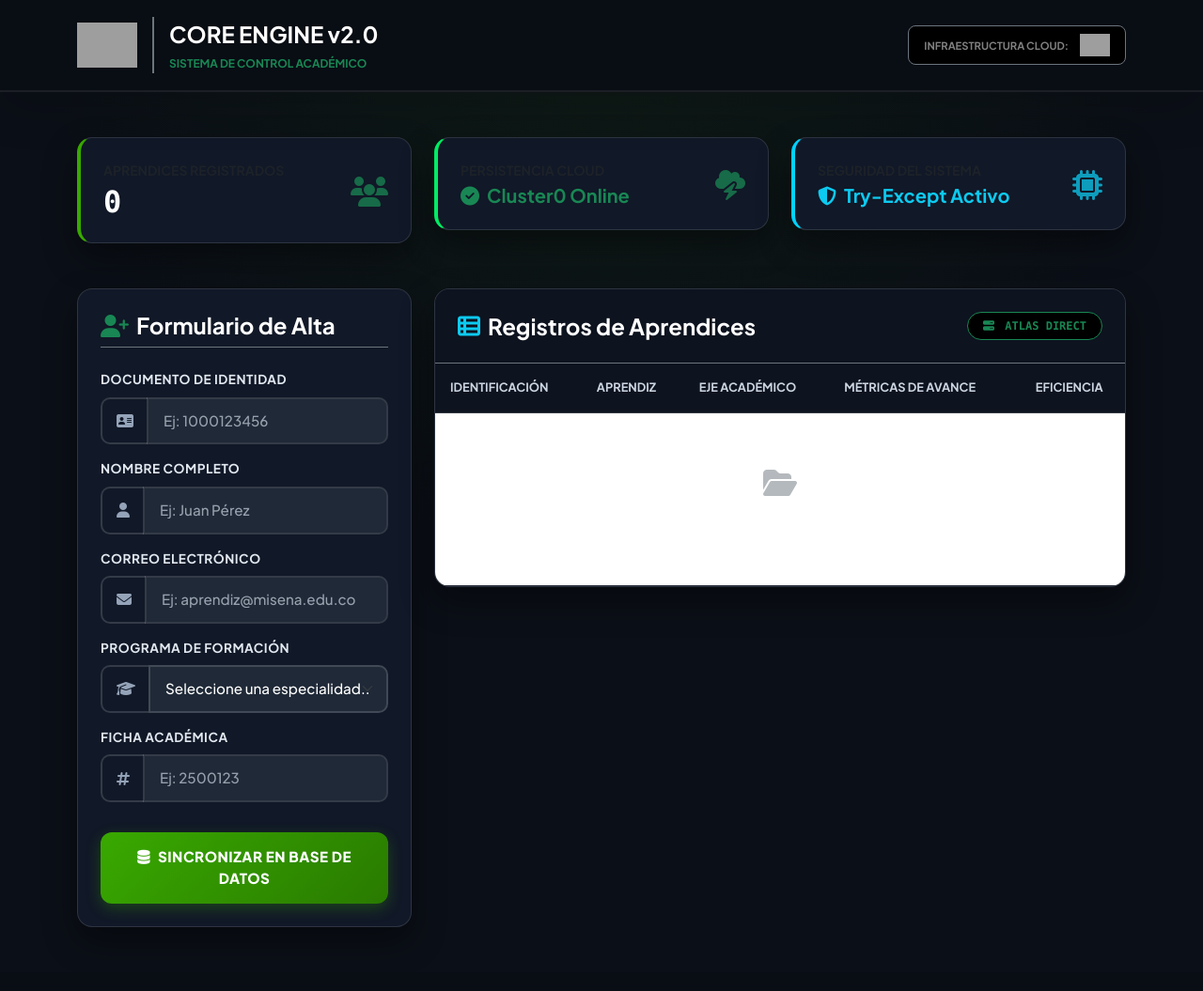
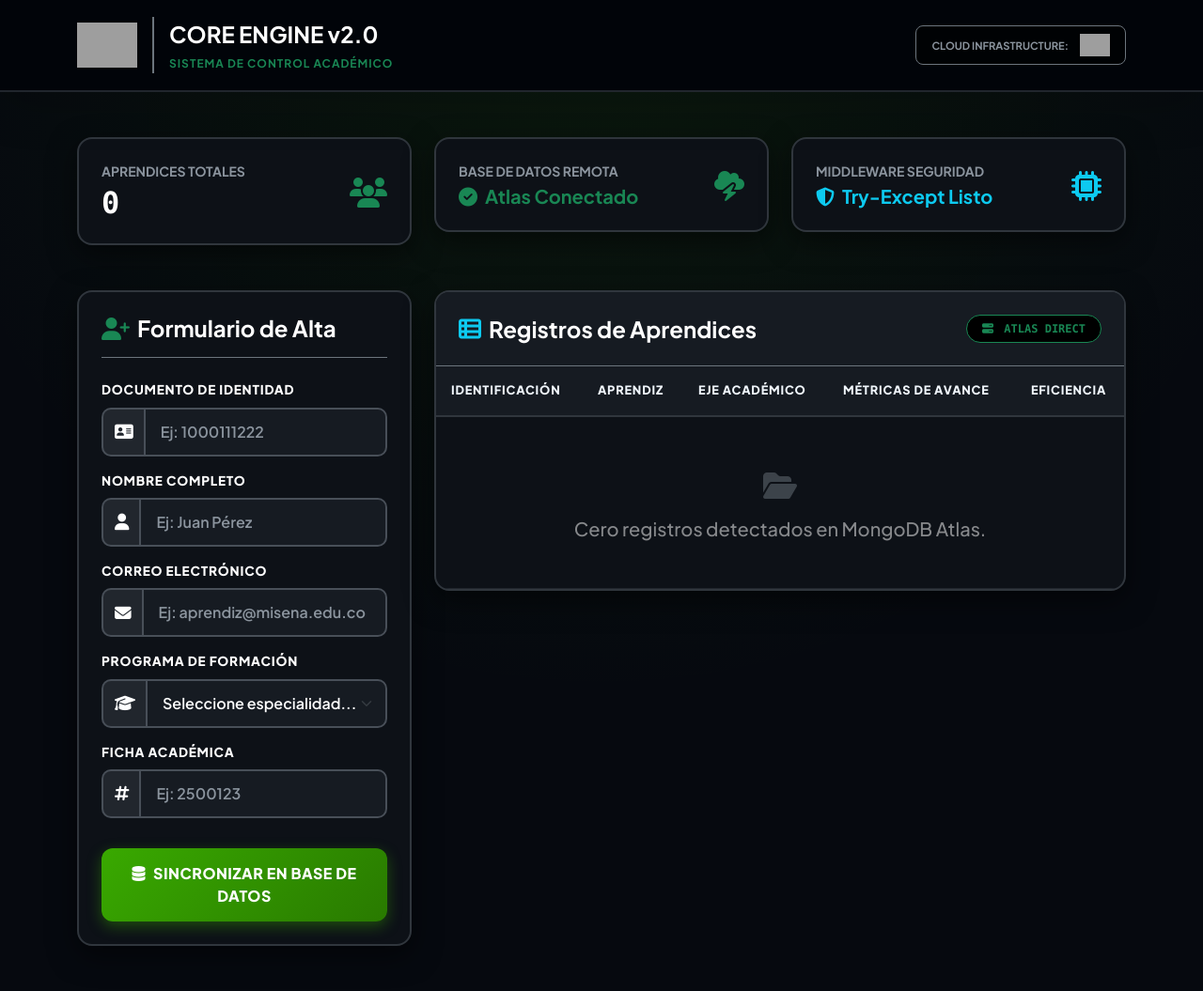
Before and after one commit to Brayanbii/june05, a Flask app: page / in a window 1280 px wide. Shown: the whole page at 94% size. Before the commit the page ends 987 px from the top, so only its background shows below. Run offline with Flask 3, Linux system fonts and the light colour scheme; data that the repository does not hold is empty; grey boxes are pictures that could not be loaded.

Commit message:
Update index.html

```diff
--- a/templates/index.html
+++ b/templates/index.html
@@ -4,151 +4,176 @@
     <meta charset="UTF-8">
     <meta name="viewport" content="width=device-width, initial-scale=1.0">
     <title>SENA Core Engine v2.0 - Dashboard</title>
-    <link href="https://fonts.googleapis.com/css2?family=Plus+Jakarta+Sans:wght@400;500;600;700;800&display=swap" rel="stylesheet">
+    <link href="https://fonts.googleapis.com/css2?family=Plus+Jakarta+Sans:wght@500;600;700;800&display=swap" rel="stylesheet">
     <link rel="stylesheet" href="https://cdnjs.cloudflare.com/ajax/libs/font-awesome/6.4.0/css/all.min.css">
     <link href="https://cdn.jsdelivr.net/npm/bootstrap@5.3.0/dist/css/bootstrap.min.css" rel="stylesheet">
 
     <style>
         :root {
-            --bg-main: #0b0f17;
-            --panel-bg: #111827;
-            --input-bg: #1f2937;
+            --bg-main: #06090f;
+            --panel-bg: #0d1117;
+            --input-bg: #161b22;
             --sena-green: #39A900;
             --mongo-green: #00ED64;
             --text-bright: #ffffff;
-            --text-labels: #e2e8f0;
-            --text-muted: #94a3b8;
+            --text-muted: #8b949e;
         }
 
         body {
-            background-color: var(--bg-main);
-            color: var(--text-bright);
+            background-color: var(--bg-main) !important;
+            color: var(--text-bright) !important;
             font-family: 'Plus Jakarta Sans', sans-serif;
-            background-image: radial-gradient(circle at 50% 0%, rgba(57, 169, 0, 0.08) 0%, transparent 50%);
+            background-image: radial-gradient(circle at 50% 0%, rgba(57, 169, 0, 0.1) 0%, transparent 60%);
             min-height: 100vh;
         }
 
         .main-header {
-            background-color: #090d14;
-            border-bottom: 2px solid rgba(255, 255, 255, 0.08);
+            background-color: #010409;
+            border-bottom: 2px solid #21262d;
             padding: 18px 0;
         }
 
         .card-pro {
-            background-color: var(--panel-bg);
-            border: 1px solid rgba(255, 255, 255, 0.12);
+            background-color: var(--panel-bg) !important;
+            border: 2px solid #30363d !important;
             border-radius: 16px;
-            box-shadow: 0 15px 35px rgba(0, 0, 0, 0.4);
+            box-shadow: 0 10px 30px rgba(0, 0, 0, 0.5);
         }
 
+        /* --- ESCUDO DE CONTRASTE Y VISIBILIDAD EN INPUTS --- */
         .form-label-custom {
-            color: var(--text-labels) !important;
-            font-weight: 700;
+            color: #ffffff !important;
+            font-weight: 800;
             font-size: 0.85rem;
             text-transform: uppercase;
-            letter-spacing: 0.5px;
+            letter-spacing: 0.8px;
             margin-bottom: 8px;
             display: block;
         }
 
         .form-control, .form-select {
             background-color: var(--input-bg) !important;
-            border: 2px solid rgba(255, 255, 255, 0.15) !important;
-            color: var(--text-bright) !important;
+            border: 2px solid #484f58 !important;
+            color: #ffffff !important;
             border-radius: 10px;
             padding: 12px 16px;
-            font-size: 0.95rem;
-            font-weight: 500;
+            font-size: 1rem;
+            font-weight: 600;
         }
 
+        /* Color de los textos de sugerencia (Placeholders) */
         .form-control::placeholder {
-            color: #cbd5e1 !important;
-            opacity: 0.7;
+            color: #8b949e !important;
+            opacity: 1 !important;
         }
 
+        /* Corrección definitiva para las opciones del desplegable (Select) */
         .form-select option {
-            background-color: var(--panel-bg);
-            color: var(--text-bright);
+            background-color: #161b22 !important;
+            color: #ffffff !important;
+            font-weight: 600;
+            padding: 12px;
         }
 
+        /* Foco del teclado y mouse */
         .form-control:focus, .form-select:focus {
-            border-color: var(--mongo-green) !important;
-            box-shadow: 0 0 0 4px rgba(0, 237, 100, 0.2) !important;
+            border-color: var(--sena-green) !important;
+            box-shadow: 0 0 0 4px rgba(57, 169, 0, 0.25) !important;
+            color: #ffffff !important;
             outline: none;
         }
 
+        /* SOLUCIÓN AL AUTOCOMPLETADO BLANCO DE CHROME */
+        .form-control:-webkit-autofill,
+        .form-control:-webkit-autofill:hover,
+        .form-control:-webkit-autofill:focus,
+        .form-select:-webkit-autofill {
+            -webkit-text-fill-color: #ffffff !important;
+            -webkit-box-shadow: 0 0 0px 1000px #161b22 inset !important;
+            transition: background-color 5000s ease-in-out 0s;
+        }
+
         .input-group-text-custom {
-            background-color: #111827;
-            border: 2px solid rgba(255, 255, 255, 0.15);
-            border-right: none;
-            color: var(--text-muted);
+            background-color: #21262d !important;
+            border: 2px solid #484f58 !important;
+            border-right: none !important;
+            color: #ffffff !important;
             border-radius: 10px 0 0 10px;
-            padding-left: 15px;
-            padding-right: 15px;
+            font-size: 1.1rem;
         }
 
         .form-control-with-icon {
             border-radius: 0 10px 10px 0 !important;
         }
 
+        /* --- BOTÓN DE ACCIÓN --- */
         .btn-sena-action {
-            background: linear-gradient(135deg, var(--sena-green) 0%, #297a00 100%);
-            color: #ffffff;
-            border: none;
+            background: linear-gradient(135deg, var(--sena-green) 0%, #297a00 100%) !important;
+            color: #ffffff !important;
+            border: none !important;
             font-weight: 800;
-            font-size: 0.95rem;
+            font-size: 1rem;
             letter-spacing: 0.5px;
             padding: 15px;
             border-radius: 12px;
-            box-shadow: 0 5px 15px rgba(57, 169, 0, 0.3);
+            box-shadow: 0 5px 15px rgba(57, 169, 0, 0.4);
+            text-transform: uppercase;
         }
 
         .btn-sena-action:hover {
-            filter: brightness(1.1);
-            color: #ffffff;
+            filter: brightness(1.15);
         }
 
+        /* --- CONTRASTE EN TABLAS --- */
         .table-pro {
-            color: var(--text-bright);
+            color: #ffffff !important;
             margin-bottom: 0;
         }
 
         .table-pro thead th {
-            background-color: #0d131f;
-            color: #cbd5e1 !important;
-            font-weight: 700;
+            background-color: #161b22 !important;
+            color: #f0f6fc !important;
+            font-weight: 800;
             text-transform: uppercase;
             font-size: 0.8rem;
+            letter-spacing: 0.8px;
             padding: 16px;
-            border-bottom: 2px solid rgba(255, 255, 255, 0.15);
+            border-bottom: 2px solid #30363d !important;
         }
 
         .table-pro tbody td {
             padding: 16px;
-            border-bottom: 1px solid rgba(255, 255, 255, 0.08);
+            border-bottom: 1px solid #21262d !important;
+            color: #ffffff !important;
+            background-color: transparent !important;
+        }
+
+        .table-pro tbody tr:hover {
+            background-color: rgba(255, 255, 255, 0.03) !important;
         }
 
         .badge-program {
-            background-color: rgba(57, 169, 0, 0.15);
-            border: 1px solid rgba(57, 169, 0, 0.4);
-            color: #79f236;
-            font-weight: 600;
-            padding: 5px 10px;
+            background-color: rgba(57, 169, 0, 0.2);
+            border: 1px solid var(--sena-green);
+            color: #5cee00;
+            font-weight: 700;
+            padding: 6px 12px;
             border-radius: 6px;
             font-size: 0.75rem;
         }
 
         .xp-container {
             background: #001e2b;
-            border: 1px solid var(--mongo-green);
+            border: 2px solid var(--mongo-green);
             color: var(--mongo-green);
             padding: 6px 14px;
             border-radius: 20px;
-            font-weight: 700;
+            font-weight: 800;
+            display: inline-block;
         }
 
         .progress-custom {
-            background-color: rgba(255, 255, 255, 0.12);
+            background-color: #30363d;
             height: 8px;
             border-radius: 4px;
         }
@@ -162,11 +187,11 @@
                 <img src="https://upload.wikimedia.org/wikipedia/commons/8/83/SENA_logo.svg" alt="SENA Logo" style="height: 48px;">
                 <div class="border-start border-secondary border-2 ps-3">
                     <span class="fs-4 fw-bold tracking-tight text-white d-block">CORE ENGINE v2.0</span>
-                    <small class="text-success fw-bold" style="font-size: 0.75rem;">SISTEMA DE CONTROL ACADÉMICO</small>
+                    <small class="text-success fw-bold" style="font-size: 0.75rem; letter-spacing: 1px;">SISTEMA DE CONTROL ACADÉMICO</small>
                 </div>
             </div>
-            <div class="d-flex align-items-center gap-2 bg-black bg-opacity-40 px-3 py-2 rounded-3 border border-secondary">
-                <small class="text-white-50 fw-bold me-1" style="font-size: 0.7rem;">INFRAESTRUCTURA CLOUD:</small>
+            <div class="d-flex align-items-center gap-2 bg-black bg-opacity-50 px-3 py-2 rounded-3 border border-secondary">
+                <small class="text-white fw-bold me-1" style="font-size: 0.7rem; color: #8b949e !important;">CLOUD INFRASTRUCTURE:</small>
                 <img src="https://upload.wikimedia.org/wikipedia/commons/9/93/MongoDB_Logo.svg" alt="MongoDB Logo" style="height: 24px;">
             </div>
         </div>
@@ -174,41 +199,50 @@
 
     <div class="container my-5">
 
+        {% if mensaje %}
+        <div class="alert alert-{{ tipo_mensaje }} alert-dismissible fade show border-0 shadow card-pro text-white mb-4" role="alert" style="background: rgba(220, 38, 38, 0.25); border-left: 5px solid #dc2626 !important;">
+            <div class="d-flex align-items-center gap-2">
+                <i class="fa-solid fa-circle-exclamation text-danger fs-5"></i>
+                <div class="fw-bold text-white">Atención: {{ mensaje }}</div>
+            </div>
+            <button type="button" class="btn-close btn-close-white" data-bs-dismiss="alert" aria-label="Close"></button>
+        </div>
+        {% endif %}
+
         <div class="row g-4 mb-5">
             <div class="col-md-4">
-                <div class="card-pro p-4 d-flex align-items-center justify-content-between" style="border-left: 4px solid var(--sena-green);">
+                <div class="card-pro p-4 d-flex align-items-center justify-content-between" style="border-left: 5px solid var(--sena-green);">
                     <div>
-                        <p class="text-uppercase text-muted small fw-bold mb-1">Aprendices Registrados</p>
+                        <p class="text-uppercase small fw-bold mb-1" style="color: var(--text-muted);">Aprendices Totales</p>
                         <h2 class="fw-bold mb-0 text-white font-monospace">{{ estudiantes|length }}</h2>
                     </div>
-                    <div class="fs-2 text-success opacity-75"><i class="fa-solid fa-users"></i></div>
+                    <div class="fs-2 text-success"><i class="fa-solid fa-users"></i></div>
                 </div>
             </div>
             <div class="col-md-4">
-                <div class="card-pro p-4 d-flex align-items-center justify-content-between" style="border-left: 4px solid var(--mongo-green);">
+                <div class="card-pro p-4 d-flex align-items-center justify-content-between" style="border-left: 5px solid var(--mongo-green);">
                     <div>
-                        <p class="text-uppercase text-muted small fw-bold mb-1">Persistencia Cloud</p>
-                        <h5 class="fw-bold mb-0 text-success"><i class="fa-solid fa-circle-check me-2"></i>Cluster0 Online</h5>
+                        <p class="text-uppercase small fw-bold mb-1" style="color: var(--text-muted);">Base de Datos Remota</p>
+                        <h5 class="fw-bold mb-0 text-success"><i class="fa-solid fa-circle-check me-2"></i>Atlas Conectado</h5>
                     </div>
-                    <div class="fs-2 text-success opacity-75"><i class="fa-solid fa-cloud-bolt"></i></div>
+                    <div class="fs-2 text-success"><i class="fa-solid fa-cloud-bolt"></i></div>
                 </div>
             </div>
             <div class="col-md-4">
-                <div class="card-pro p-4 d-flex align-items-center justify-content-between" style="border-left: 4px solid #00d2ff;">
+                <div class="card-pro p-4 d-flex align-items-center justify-content-between" style="border-left: 5px solid #00d2ff;">
                     <div>
-                        <p class="text-uppercase text-muted small fw-bold mb-1">Seguridad del Sistema</p>
-                        <h5 class="fw-bold mb-0 text-info"><i class="fa-solid fa-shield-halved me-2"></i>Try-Except Activo</h5>
+                        <p class="text-uppercase small fw-bold mb-1" style="color: var(--text-muted);">Middleware Seguridad</p>
+                        <h5 class="fw-bold mb-0 text-info"><i class="fa-solid fa-shield-halved me-2"></i>Try-Except Listo</h5>
                     </div>
-                    <div class="fs-2 text-info opacity-75"><i class="fa-solid fa-microchip"></i></div>
+                    <div class="fs-2 text-info"><i class="fa-solid fa-microchip"></i></div>
                 </div>
             </div>
         </div>
 
         <div class="row g-4">
-            <!-- FORMULARIO CORREGIDO CON EJEMPLOS ANÓNIMOS -->
             <div class="col-lg-4">
                 <div class="card-pro p-4">
-                    <h4 class="fw-bold mb-4 text-white d-flex align-items-center gap-2 border-bottom border-secondary pb-2">
+                    <h4 class="fw-bold mb-4 text-white d-flex align-items-center gap-2 border-bottom border-secondary pb-3">
                         <i class="fa-solid fa-user-plus text-success"></i> Formulario de Alta
                     </h4>
 
@@ -217,7 +251,7 @@
                             <label class="form-label-custom">Documento de Identidad</label>
                             <div class="input-group">
                                 <span class="input-group-text input-group-text-custom"><i class="fa-solid fa-address-card"></i></span>
-                                <input type="text" name="documento" class="form-control form-control-with-icon" placeholder="Ej: 1000123456" required autocomplete="off">
+                                <input type="text" name="documento" class="form-control form-control-with-icon" placeholder="Ej: 1000111222" required autocomplete="off">
                             </div>
                         </div>
 
@@ -225,7 +259,7 @@
                             <label class="form-label-custom">Nombre Completo</label>
                             <div class="input-group">
                                 <span class="input-group-text input-group-text-custom"><i class="fa-solid fa-user"></i></span>
-                                <input type="text" name="nombre" class="form-control form-control-with-icon" placeholder="Ej: Juan Pérez" required>
+                                <input type="text" name="nombre" class="form-control form-control-with-icon" placeholder="Ej: Juan Pérez" required autocomplete="off">
                             </div>
                         </div>
 
@@ -233,7 +267,7 @@
                             <label class="form-label-custom">Correo Electrónico</label>
                             <div class="input-group">
                                 <span class="input-group-text input-group-text-custom"><i class="fa-solid fa-envelope"></i></span>
-                                <input type="email" name="correo" class="form-control form-control-with-icon" placeholder="Ej: aprendiz@misena.edu.co" required>
+                                <input type="email" name="correo" class="form-control form-control-with-icon" placeholder="Ej: aprendiz@misena.edu.co" required autocomplete="off">
                             </div>
                         </div>
 
@@ -242,7 +276,7 @@
                             <div class="input-group">
                                 <span class="input-group-text input-group-text-custom"><i class="fa-solid fa-graduation-cap"></i></span>
                                 <select name="programa" class="form-select form-control-with-icon" required>
-                                    <option value="" disabled selected style="color: #cbd5e1;">Seleccione una especialidad...</option>
+                                    <option value="" disabled selected style="color: #8b949e !important;">Seleccione especialidad...</option>
                                     {% for prog in programas %}
                                     <option value="{{ prog }}">{{ prog }}</option>
                                     {% endfor %}
@@ -254,21 +288,20 @@
                             <label class="form-label-custom">Ficha Académica</label>
                             <div class="input-group">
                                 <span class="input-group-text input-group-text-custom"><i class="fa-solid fa-hashtag"></i></span>
-                                <input type="text" name="ficha" class="form-control form-control-with-icon" placeholder="Ej: 2500123" required>
+                                <input type="text" name="ficha" class="form-control form-control-with-icon" placeholder="Ej: 2500123" required autocomplete="off">
                             </div>
                         </div>
 
-                        <button type="submit" class="btn btn-sena-action w-100 mt-3 text-uppercase">
+                        <button type="submit" class="btn btn-sena-action w-100 mt-3">
                             <i class="fa-solid fa-database me-2"></i>Sincronizar en Base de Datos
                         </button>
                     </form>
                 </div>
             </div>
 
-            <!-- TABLA GENERAL -->
             <div class="col-lg-8">
                 <div class="card-pro overflow-hidden">
-                    <div class="p-4 d-flex justify-content-between align-items-center border-bottom border-secondary" style="background-color: #0d131f;">
+                    <div class="p-4 d-flex justify-content-between align-items-center border-bottom border-secondary" style="background-color: #161b22;">
                         <h4 class="fw-bold mb-0 text-white d-flex align-items-center gap-2">
                             <i class="fa-solid fa-table-list text-info"></i> Registros de Aprendices
                         </h4>
@@ -290,17 +323,17 @@
                                 {% if estudiantes %}
                                     {% for est in estudiantes %}
                                     <tr>
-                                        <td class="fw-bold font-monospace text-white-50">{{ est.documento }}</td>
+                                        <td class="fw-bold font-monospace text-white-50" style="font-size: 0.95rem;">{{ est.documento }}</td>
                                         <td>
                                             <div class="fw-bold text-white fs-6">{{ est.nombre }}</div>
-                                            <small class="text-muted d-block mt-0.5"><i class="fa-regular fa-envelope me-1"></i>{{ est.correo }}</small>
+                                            <small style="color: #8b949e !important;" class="d-block mt-0.5"><i class="fa-regular fa-envelope me-1"></i>{{ est.correo }}</small>
                                         </td>
                                         <td>
                                             <span class="badge-program d-inline-block mb-1 shadow-sm">{{ est.programa }}</span>
-                                            <div class="small fw-semibold text-white"><i class="fa-solid fa-tag me-1 text-muted"></i>Ficha: {{ est.ficha }}</div>
+                                            <div class="small fw-semibold text-white mt-1"><i class="fa-solid fa-tag me-1" style="color: #8b949e;"></i>Ficha: {{ est.ficha }}</div>
                                         </td>
                                         <td style="width: 25%;">
-                                            <div class="d-flex justify-content-between text-muted small mb-1 fw-bold">
+                                            <div class="d-flex justify-content-between small mb-1 fw-bold" style="color: #8b949e;">
                                                 <span>Progreso Etapa:</span>
                                                 <span class="text-white">{{ est.horas_practica|default(120) }} hrs</span>
                                             </div>
```
